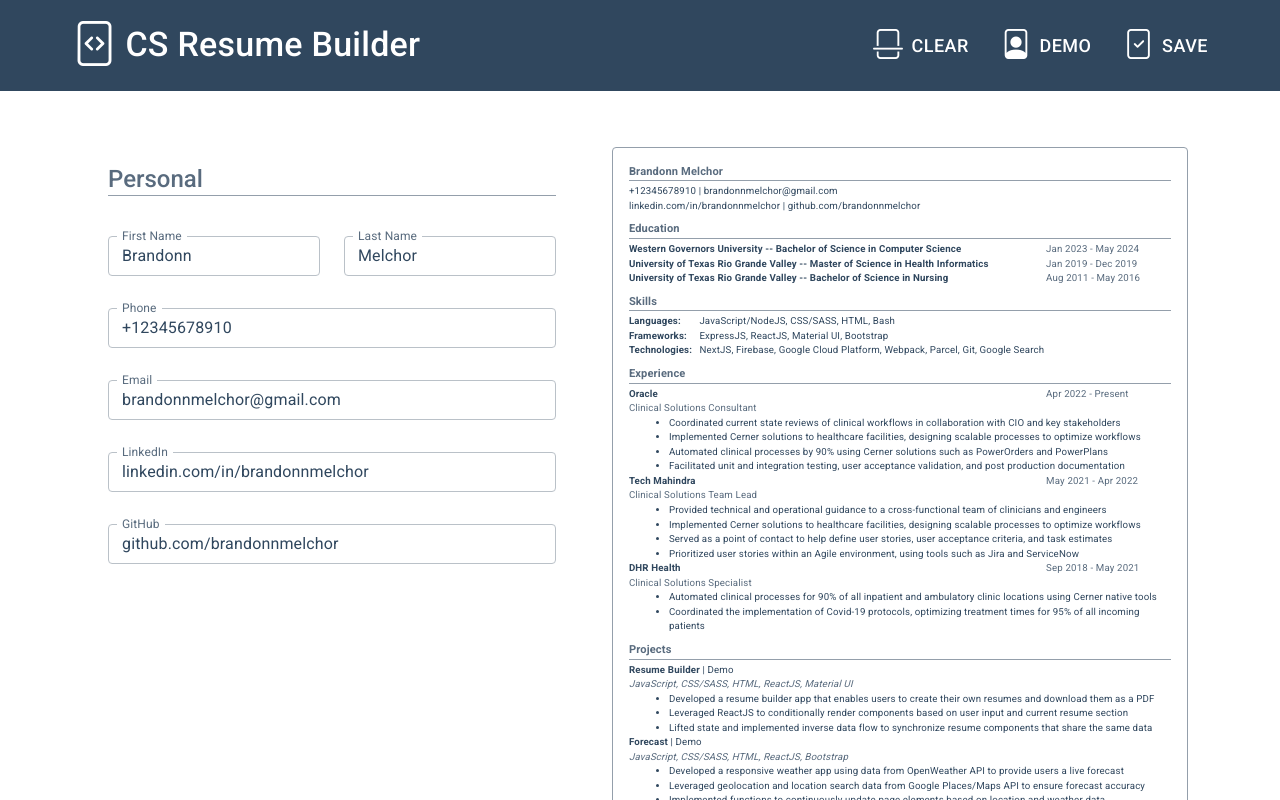
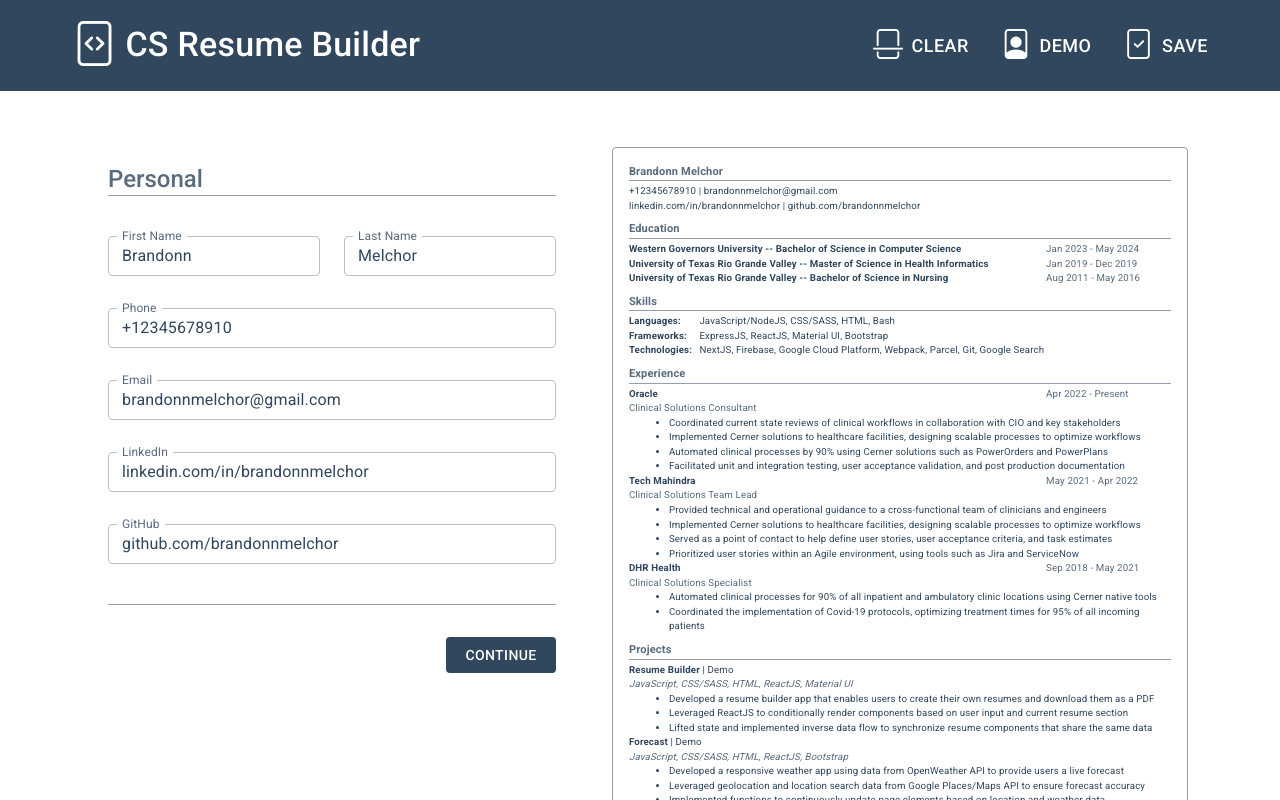
Before and after one commit to brandonnmelchor/resume-builder, a React (Create React App) app: page / in a window 1280 px wide. Shown: the top 800 px of the page. Built offline with nearby package versions, Linux system fonts and the light colour scheme.

Commit message:
add FormNav components

```diff
--- a/src/components/form_components/FormNav.js
+++ b/src/components/form_components/FormNav.js
@@ -6,13 +6,13 @@ import Button from "@mui/material/Button";
 
 export class SectionNav extends React.Component {
   render() {
-    const { sectionNumber, prevSection, nextSection } = this.props;
+    const { section, prevSection } = this.props;
 
     return (
       <Stack mt={5}>
         <Divider className="form-divider" sx={{ mb: 4 }} />
         <Stack direction="row">
-          {sectionNumber > 1 && (
+          {section > 1 && (
             <Button
               variant="outlined"
               className="nav-button"
@@ -22,15 +22,8 @@ export class SectionNav extends React.Component {
               Back
             </Button>
           )}
-          {sectionNumber < 5 && (
-            <Button
-              variant="contained"
-              disableElevation
-              className="nav-button"
-              onClick={() => {
-                nextSection();
-              }}
-              sx={{ ml: "auto" }}>
+          {section < 5 && (
+            <Button type="submit" variant="contained" disableElevation className="nav-button" sx={{ ml: "auto" }}>
               Continue
             </Button>
           )}
--- a/src/components/form_components/PersonalForm.js
+++ b/src/components/form_components/PersonalForm.js
@@ -1,4 +1,5 @@
 import React from "react";
+import { SectionNav } from "./FormNav";
 
 import Box from "@mui/material/Box";
 import Grid from "@mui/material/Grid";
@@ -19,6 +20,7 @@ export default class PersonalForm extends React.Component {
 
   render() {
     const { firstName, lastName, phone, email, linkedin, github } = this.props.resume.personal;
+    const { section, prevSection, nextSection } = this.props.sectionNav;
 
     return (
       <Box>
@@ -26,7 +28,7 @@ export default class PersonalForm extends React.Component {
           Personal
         </Typography>
         <Divider className="form-divider" sx={{ mb: 5 }} />
-        <Box component="form">
+        <Box component="form" onSubmit={nextSection}>
           <Grid container direction="row" justifyContent="center" alignItems="center" spacing={3} sx={{ mb: 4 }}>
             <Grid item xs={6}>
               <GrayTextField
@@ -83,7 +85,7 @@ export default class PersonalForm extends React.Component {
           </Box>
           <Box sx={{ mb: 4 }}>
             <GrayTextField
-              type="url"
+              type="text"
               variant="outlined"
               size="small"
               fullWidth
@@ -96,7 +98,7 @@ export default class PersonalForm extends React.Component {
           </Box>
           <Box>
             <GrayTextField
-              type="url"
+              type="text"
               variant="outlined"
               size="small"
               fullWidth
@@ -107,6 +109,7 @@ export default class PersonalForm extends React.Component {
               inputProps={{ maxLength: 50 }}
             />
           </Box>
+          <SectionNav section={section} prevSection={prevSection} />
         </Box>
       </Box>
     );
```
